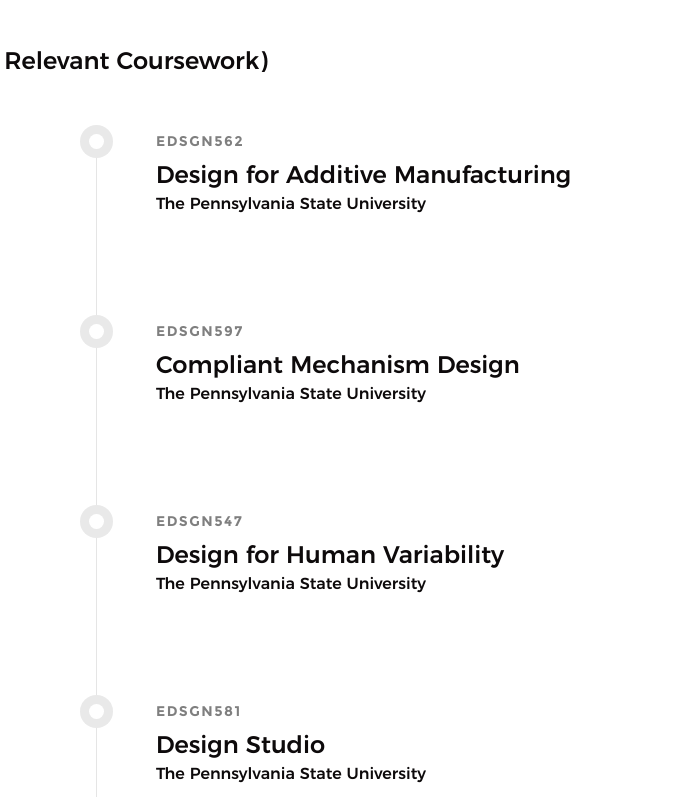
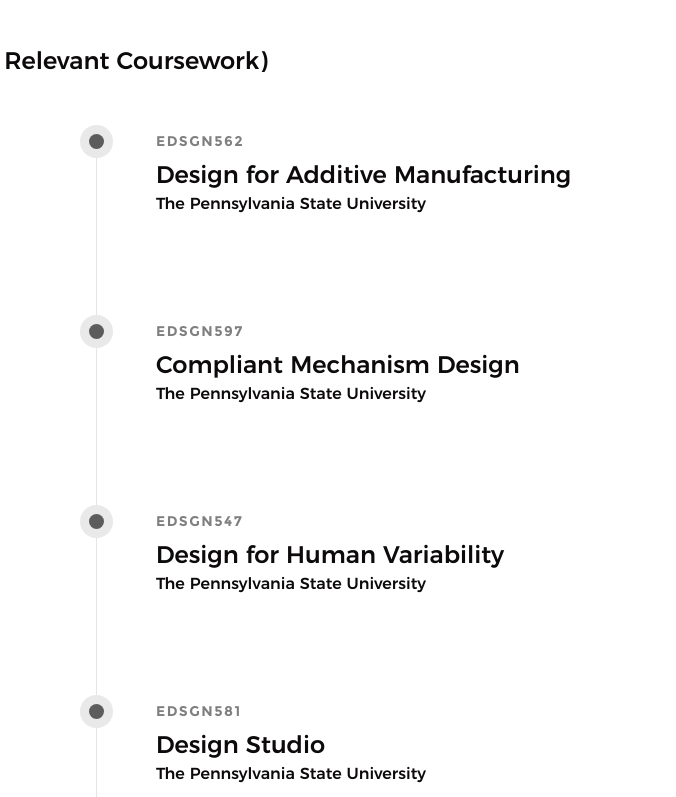
Before and after one commit to joekk13/joekk13.github.io, a plain HTML site: page index.html in a window 1280 px wide. Shown: the part 3360-4157 px from the top of the page, 604-1280 px from the left. Drawn offline with Linux system fonts and the light colour scheme.

Commit message:
Bullet Colors

```diff
--- a/css/main.css
+++ b/css/main.css
@@ -2261,7 +2261,7 @@ html.no-csstransitions .home-content__main {
     top: .3rem;
 }
 .timeline__bullet2 {
-    background: #ffffff;
+    background: #5c5c5c;
     height: 1.5rem;
     width: 1.5rem;
     border-radius: 50%;
```
